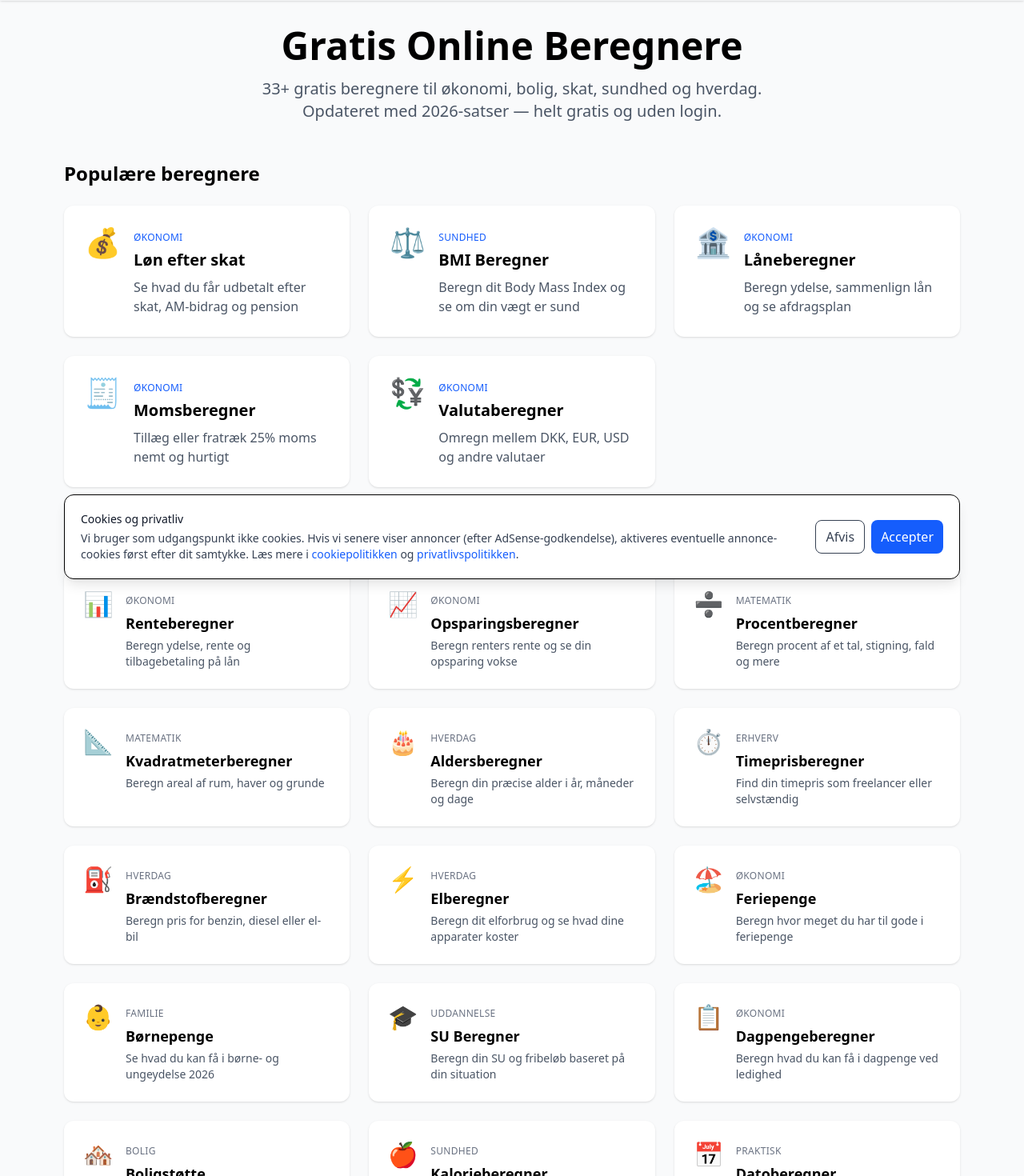
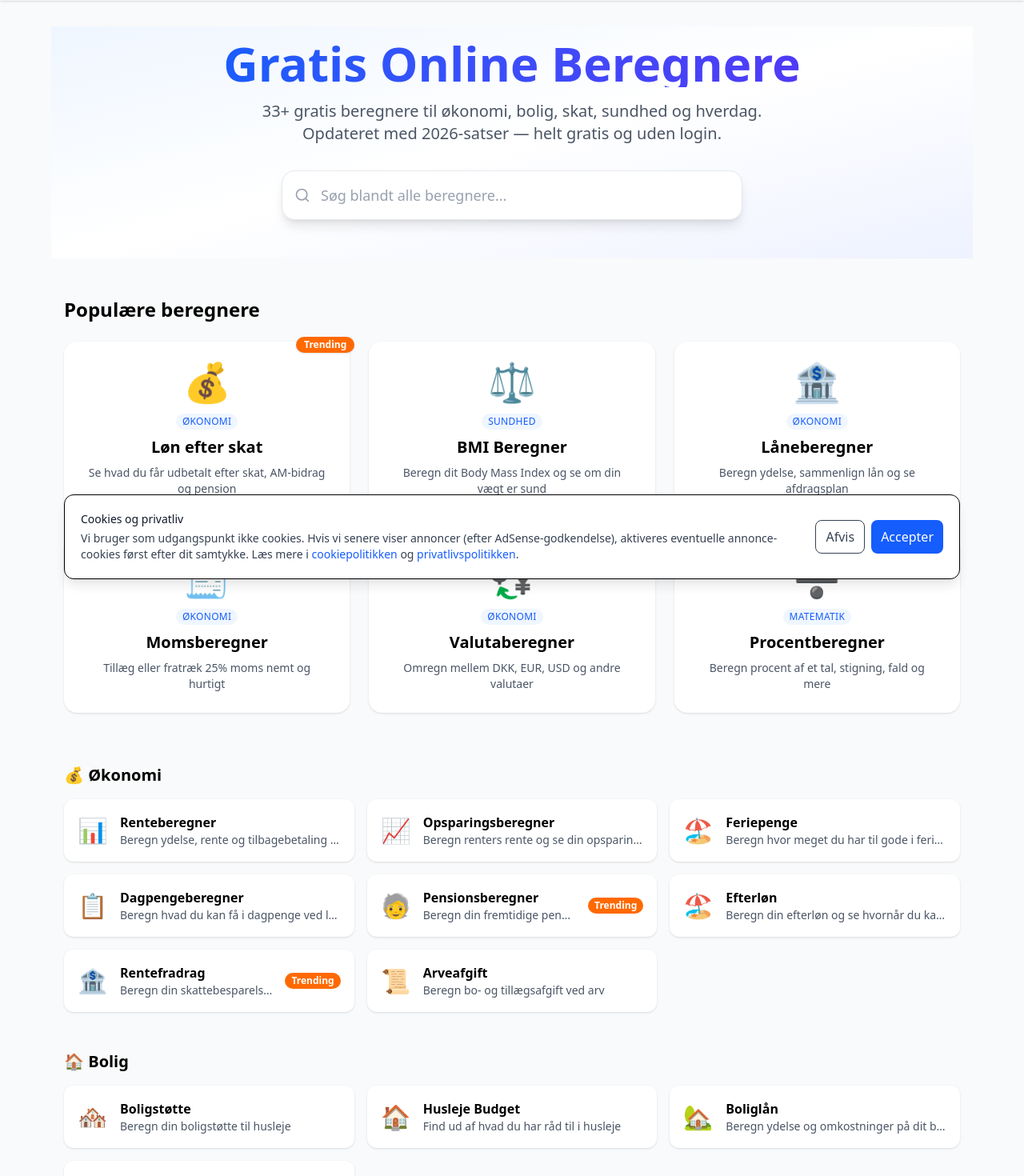
Before and after one commit to mahope/beregner-dk, a Next.js app: page / in a window 1280 px wide. Shown: the part 60-1530 px from the top of the page at 80% size. Built offline with nearby package versions, Linux system fonts and the light colour scheme.

Commit message:
feat(hero): nyt hero-design med søgebar, trending badges og kategorisektioner
Redesign forsiden med gradient hero, SearchBar autocomplete, 6 populære
kort og kategoriserede beregnersektioner. Tilføj sæsonbaseret trending-logik.

```diff
--- a/src/app/page.tsx
+++ b/src/app/page.tsx
@@ -1,6 +1,8 @@
 import Link from "next/link";
 import type { Metadata } from "next";
 import { FAQSchema } from "@/components/StructuredData";
+import SearchBar from "@/components/SearchBar";
+import { getTrendingHrefs } from "@/lib/trending";
 
 const baseUrl = "https://minberegner.dk";
 
@@ -75,6 +77,14 @@ const beregnere = [
     category: "Økonomi",
   },
   {
+    title: "Procentberegner",
+    description: "Beregn procent af et tal, stigning, fald og mere",
+    href: "/procent",
+    icon: "➗",
+    popular: true,
+    category: "Matematik",
+  },
+  {
     title: "Renteberegner",
     description: "Beregn ydelse, rente og tilbagebetaling på lån",
     href: "/renteberegner",
@@ -89,14 +99,6 @@ const beregnere = [
     icon: "📈",
     popular: false,
     category: "Økonomi",
-  },
-  {
-    title: "Procentberegner",
-    description: "Beregn procent af et tal, stigning, fald og mere",
-    href: "/procent",
-    icon: "➗",
-    popular: false,
-    category: "Matematik",
   },
   {
     title: "Kvadratmeterberegner",
@@ -323,80 +325,133 @@ const homeFaqItems = [
   },
 ];
 
+const categoryOrder = [
+  { key: "Økonomi", emoji: "💰" },
+  { key: "Bolig", emoji: "🏠" },
+  { key: "Lån", emoji: "🏦" },
+  { key: "Sundhed", emoji: "❤️" },
+  { key: "Familie", emoji: "👨‍👩‍👧" },
+  { key: "Uddannelse", emoji: "🎓" },
+  { key: "Erhverv", emoji: "💼" },
+  { key: "Hverdag", emoji: "☀️" },
+  { key: "Praktisk", emoji: "🔧" },
+  { key: "Matematik", emoji: "📐" },
+];
+
 export default function Home() {
+  const trendingHrefs = getTrendingHrefs();
   const popularBeregnere = beregnere.filter((b) => b.popular);
   const oevrigeBeregnere = beregnere.filter((b) => !b.popular);
+
+  // Group non-popular by category
+  const grouped = new Map<string, typeof beregnere>();
+  for (const b of oevrigeBeregnere) {
+    const list = grouped.get(b.category) || [];
+    list.push(b);
+    grouped.set(b.category, list);
+  }
+
+  // Search bar needs flat list
+  const searchData = beregnere.map(({ title, description, href, icon, category }) => ({
+    title,
+    description,
+    href,
+    icon,
+    category,
+  }));
 
   return (
     <div>
       <FAQSchema items={homeFaqItems} />
 
       {/* Hero */}
-      <section className="text-center mb-12">
-        <h1 className="text-4xl md:text-5xl font-bold mb-4 dark:text-white">
+      <section className="-mx-4 px-4 pt-4 pb-12 mb-12 bg-gradient-to-br from-blue-50 via-white to-indigo-50 dark:from-gray-900 dark:via-gray-950 dark:to-blue-950">
+        <div className="max-w-3xl mx-auto text-center">
+          <h1 className="text-4xl md:text-5xl lg:text-6xl font-extrabold mb-4 bg-gradient-to-r from-blue-600 to-indigo-600 dark:from-blue-400 dark:to-indigo-400 bg-clip-text text-transparent">
             Gratis Online Beregnere
           </h1>
-        <p className="text-xl text-gray-600 dark:text-gray-300 max-w-2xl mx-auto">
+          <p className="text-lg md:text-xl text-gray-600 dark:text-gray-300 max-w-2xl mx-auto mb-8">
             33+ gratis beregnere til økonomi, bolig, skat, sundhed og hverdag.
             Opdateret med 2026-satser — helt gratis og uden login.
           </p>
+          <SearchBar beregnere={searchData} />
+        </div>
       </section>
 
       {/* Popular calculators */}
-      <section className="mb-12">
+      <section className="mb-16">
         <h2 className="text-2xl font-bold mb-6 dark:text-white">Populære beregnere</h2>
-        <div className="grid grid-cols-1 md:grid-cols-3 gap-6">
-          {popularBeregnere.map((beregner) => (
+        <div className="grid grid-cols-1 sm:grid-cols-2 lg:grid-cols-3 gap-6">
+          {popularBeregnere.map((beregner) => {
+            const isTrending = trendingHrefs.includes(beregner.href);
+            return (
               <Link
                 key={beregner.href}
                 href={beregner.href}
-              className="group block p-6 bg-white dark:bg-gray-800 rounded-xl shadow-sm border-2 border-transparent hover:border-blue-500 dark:hover:border-blue-400 hover:shadow-lg transition-all"
+                className="group relative block p-6 bg-white dark:bg-gray-800 rounded-2xl shadow-sm border-2 border-transparent hover:border-blue-500 dark:hover:border-blue-400 hover:shadow-lg transition-all"
               >
-              <div className="flex items-start gap-4">
-                <span className="text-4xl">{beregner.icon}</span>
-                <div>
-                  <span className="text-xs text-blue-600 dark:text-blue-400 font-medium uppercase tracking-wide">
+                {isTrending && (
+                  <span className="absolute -top-2 -right-2 bg-orange-500 text-white text-xs font-semibold px-2.5 py-0.5 rounded-full shadow">
+                    Trending
+                  </span>
+                )}
+                <div className="text-center">
+                  <span className="text-5xl block mb-3">{beregner.icon}</span>
+                  <span className="inline-block text-xs text-blue-600 dark:text-blue-400 font-medium uppercase tracking-wide bg-blue-50 dark:bg-blue-900/30 px-2 py-0.5 rounded-full mb-2">
                     {beregner.category}
                   </span>
-                  <h3 className="text-xl font-semibold mt-1 group-hover:text-blue-600 dark:group-hover:text-blue-400 dark:text-white transition-colors">
+                  <h3 className="text-xl font-semibold group-hover:text-blue-600 dark:group-hover:text-blue-400 dark:text-white transition-colors">
                     {beregner.title}
                   </h3>
-                  <p className="text-gray-600 dark:text-gray-300 mt-2">{beregner.description}</p>
-                </div>
+                  <p className="text-gray-600 dark:text-gray-300 mt-2 text-sm">
+                    {beregner.description}
+                  </p>
                 </div>
               </Link>
-          ))}
+            );
+          })}
         </div>
       </section>
 
-      {/* Other calculators */}
-      <section className="mb-16">
-        <h2 className="text-2xl font-bold mb-6 dark:text-white">Flere beregnere</h2>
-        <div className="grid grid-cols-1 md:grid-cols-3 gap-6">
-          {oevrigeBeregnere.map((beregner) => (
+      {/* Categorized sections */}
+      {categoryOrder.map(({ key, emoji }) => {
+        const items = grouped.get(key);
+        if (!items || items.length === 0) return null;
+        return (
+          <section key={key} className="mb-12">
+            <h2 className="text-xl font-bold mb-4 dark:text-white">
+              {emoji} {key}
+            </h2>
+            <div className="grid grid-cols-1 sm:grid-cols-2 lg:grid-cols-3 gap-4">
+              {items.map((beregner) => {
+                const isTrending = trendingHrefs.includes(beregner.href);
+                return (
                   <Link
                     key={beregner.href}
                     href={beregner.href}
-              className="group block p-6 bg-white dark:bg-gray-800 rounded-xl shadow-sm hover:shadow-md transition-shadow"
+                    className="group relative flex items-center gap-4 p-4 bg-white dark:bg-gray-800 rounded-xl shadow-sm hover:shadow-md border border-transparent hover:border-blue-500 dark:hover:border-blue-400 transition-all"
                   >
-              <div className="flex items-start gap-4">
-                <span className="text-3xl">{beregner.icon}</span>
-                <div>
-                  <span className="text-xs text-gray-500 dark:text-gray-400 font-medium uppercase tracking-wide">
-                    {beregner.category}
-                  </span>
-                  <h3 className="text-lg font-semibold mt-1 group-hover:text-blue-600 dark:group-hover:text-blue-400 dark:text-white transition-colors">
+                    <span className="text-3xl flex-shrink-0">{beregner.icon}</span>
+                    <div className="min-w-0 flex-1">
+                      <h3 className="font-semibold group-hover:text-blue-600 dark:group-hover:text-blue-400 dark:text-white transition-colors truncate">
                         {beregner.title}
                       </h3>
-                  <p className="text-gray-600 dark:text-gray-300 text-sm mt-1">
+                      <p className="text-gray-600 dark:text-gray-300 text-sm truncate">
                         {beregner.description}
                       </p>
                     </div>
-              </div>
+                    {isTrending && (
+                      <span className="flex-shrink-0 bg-orange-500 text-white text-xs font-semibold px-2 py-0.5 rounded-full">
+                        Trending
+                      </span>
+                    )}
                   </Link>
-          ))}
+                );
+              })}
             </div>
           </section>
+        );
+      })}
 
       {/* Features */}
       <section className="bg-white dark:bg-gray-800 rounded-2xl p-8 mb-16">
--- /dev/null
+++ b/src/components/SearchBar.tsx
@@ -0,0 +1,129 @@
+"use client";
+
+import { useState, useRef, useEffect, useCallback } from "react";
+import { Search } from "lucide-react";
+import Link from "next/link";
+
+interface Beregner {
+  title: string;
+  description: string;
+  href: string;
+  icon: string;
+  category: string;
+}
+
+interface SearchBarProps {
+  beregnere: Beregner[];
+}
+
+export default function SearchBar({ beregnere }: SearchBarProps) {
+  const [query, setQuery] = useState("");
+  const [open, setOpen] = useState(false);
+  const [activeIndex, setActiveIndex] = useState(-1);
+  const containerRef = useRef<HTMLDivElement>(null);
+  const inputRef = useRef<HTMLInputElement>(null);
+
+  const results = query.length > 0
+    ? beregnere.filter((b) => {
+        const q = query.toLowerCase();
+        return (
+          b.title.toLowerCase().includes(q) ||
+          b.description.toLowerCase().includes(q) ||
+          b.category.toLowerCase().includes(q)
+        );
+      }).slice(0, 8)
+    : [];
+
+  const showDropdown = open && results.length > 0;
+
+  // Close on click outside
+  useEffect(() => {
+    function handleClick(e: MouseEvent) {
+      if (containerRef.current && !containerRef.current.contains(e.target as Node)) {
+        setOpen(false);
+      }
+    }
+    document.addEventListener("mousedown", handleClick);
+    return () => document.removeEventListener("mousedown", handleClick);
+  }, []);
+
+  // Reset active index when results change
+  useEffect(() => {
+    setActiveIndex(-1);
+  }, [query]);
+
+  const handleKeyDown = useCallback(
+    (e: React.KeyboardEvent) => {
+      if (!showDropdown) return;
+
+      if (e.key === "ArrowDown") {
+        e.preventDefault();
+        setActiveIndex((i) => (i < results.length - 1 ? i + 1 : 0));
+      } else if (e.key === "ArrowUp") {
+        e.preventDefault();
+        setActiveIndex((i) => (i > 0 ? i - 1 : results.length - 1));
+      } else if (e.key === "Enter" && activeIndex >= 0) {
+        e.preventDefault();
+        window.location.href = results[activeIndex].href;
+      } else if (e.key === "Escape") {
+        setOpen(false);
+        inputRef.current?.blur();
+      }
+    },
+    [showDropdown, activeIndex, results],
+  );
+
+  return (
+    <div ref={containerRef} className="relative w-full max-w-xl mx-auto">
+      <div className="relative">
+        <Search className="absolute left-4 top-1/2 -translate-y-1/2 w-5 h-5 text-gray-400 dark:text-gray-500" />
+        <input
+          ref={inputRef}
+          type="text"
+          value={query}
+          onChange={(e) => {
+            setQuery(e.target.value);
+            setOpen(true);
+          }}
+          onFocus={() => setOpen(true)}
+          onKeyDown={handleKeyDown}
+          placeholder="Søg blandt alle beregnere..."
+          className="w-full pl-12 pr-4 py-4 text-lg rounded-2xl shadow-lg bg-white dark:bg-gray-800 border border-gray-200 dark:border-gray-700 text-gray-900 dark:text-white placeholder-gray-400 dark:placeholder-gray-500 focus:outline-none focus:ring-2 focus:ring-blue-500 dark:focus:ring-blue-400 transition-shadow"
+          role="combobox"
+          aria-expanded={showDropdown}
+          aria-autocomplete="list"
+          aria-controls="search-results"
+          aria-activedescendant={activeIndex >= 0 ? `search-result-${activeIndex}` : undefined}
+        />
+      </div>
+
+      {showDropdown && (
+        <ul
+          id="search-results"
+          role="listbox"
+          className="absolute z-50 mt-2 w-full bg-white dark:bg-gray-800 rounded-2xl shadow-lg border border-gray-200 dark:border-gray-700 overflow-hidden"
+        >
+          {results.map((b, i) => (
+            <li key={b.href} id={`search-result-${i}`} role="option" aria-selected={i === activeIndex}>
+              <Link
+                href={b.href}
+                onClick={() => setOpen(false)}
+                className={`flex items-center gap-3 px-4 py-3 transition-colors ${
+                  i === activeIndex
+                    ? "bg-blue-50 dark:bg-blue-900/30"
+                    : "hover:bg-gray-50 dark:hover:bg-gray-700/50"
+                }`}
+              >
+                <span className="text-2xl flex-shrink-0">{b.icon}</span>
+                <div className="min-w-0">
+                  <div className="font-medium text-gray-900 dark:text-white truncate">{b.title}</div>
+                  <div className="text-sm text-gray-500 dark:text-gray-400 truncate">{b.category}</div>
+                </div>
+              </Link>
+            </li>
+          ))}
+        </ul>
+      )}
+    </div>
+  );
+}
--- /dev/null
+++ b/src/lib/trending.ts
@@ -0,0 +1,22 @@
+/**
+ * Returns 3 trending calculator hrefs based on the current month.
+ * Seasonal relevance drives which calculators are highlighted.
+ */
+export function getTrendingHrefs(): string[] {
+  const month = new Date().getMonth(); // 0-indexed
+
+  if (month <= 2) {
+    // Jan–Mar: årsopgørelse season
+    return ["/loen-efter-skat", "/rentefradrag", "/pension"];
+  }
+  if (month <= 6) {
+    // Apr–Jul: summer/vacation
+    return ["/feriepenge", "/valuta", "/bmi"];
+  }
+  if (month <= 8) {
+    // Aug–Sep: studiestart
+    return ["/su", "/boligstoette", "/husleje"];
+  }
+  // Oct–Dec: year-end planning
+  return ["/pension", "/opsparing", "/arveafgift"];
+}
```
Lines whose indentation alone changed are shown as unchanged.
